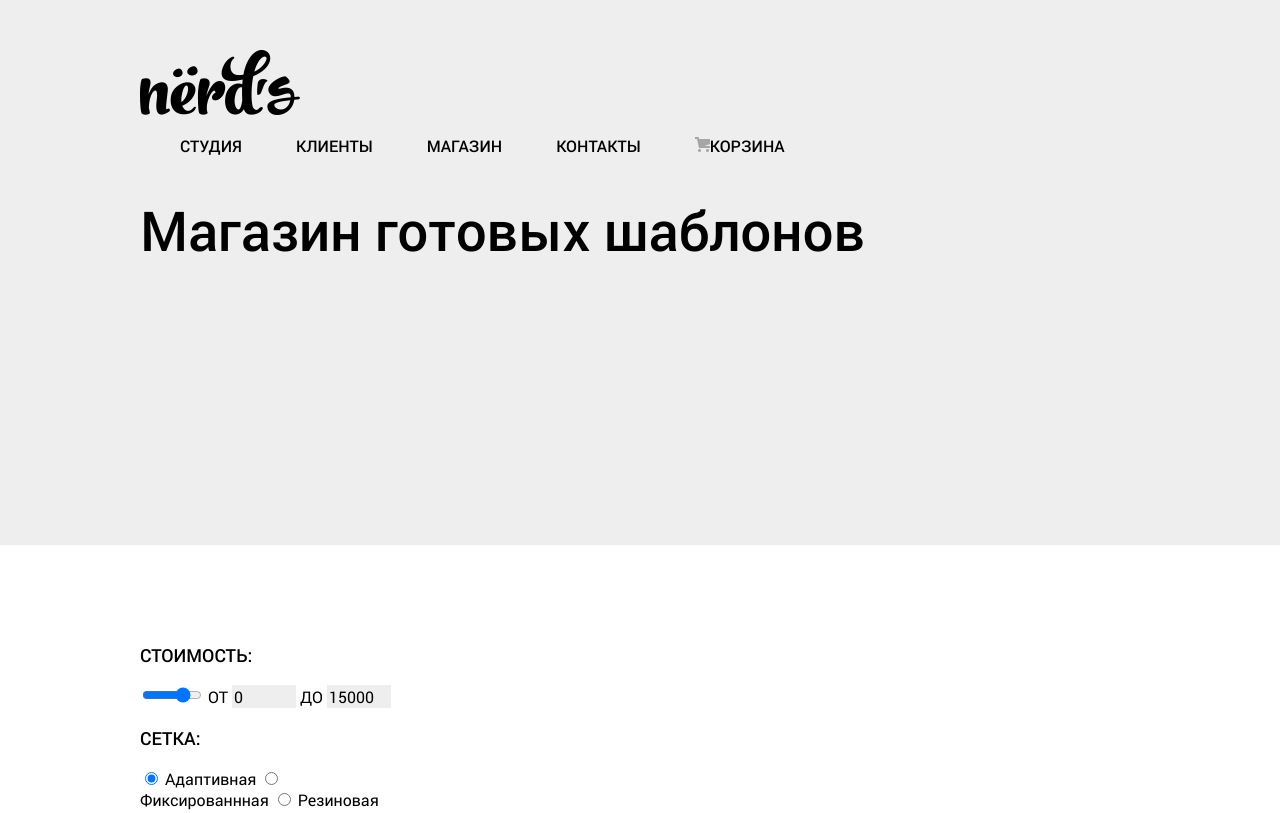
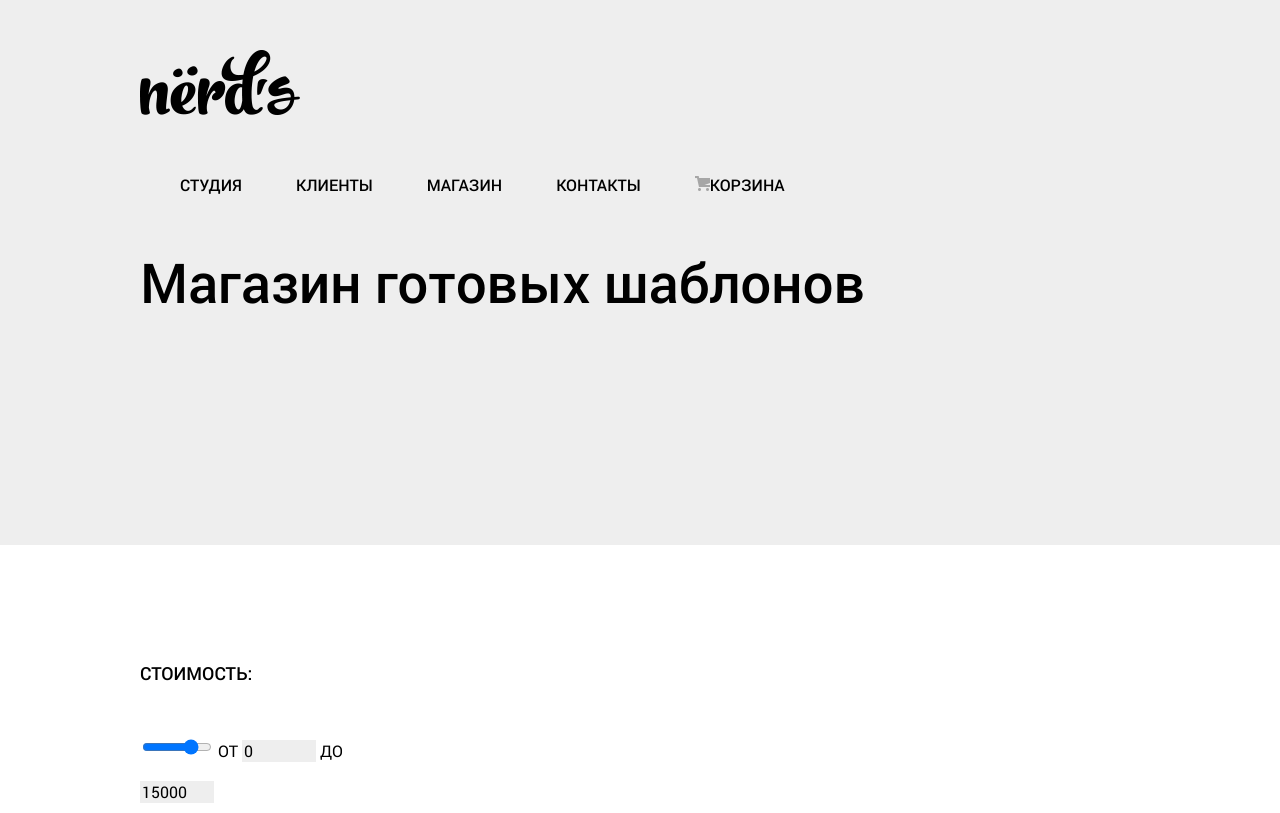
Before and after one commit to Anthonyboo/Nerds, a plain HTML site: page catalog.html in a window 1280 px wide. Shown: the top 813 px of the page. Drawn offline with Linux system fonts and the light colour scheme.

Commit message:
Исправил шрифты
line-height: указан неверно

```diff
--- a/css/style.css
+++ b/css/style.css
@@ -52,46 +52,58 @@ button.active {
 /* ЗАГОЛОВКИ И ТЕКСТ */
 
 h1 {
-  font: 55px RobotoMedium;
+  font-family: "RobotoMedium", Arial, Helvetica, sans-serif;
+  font-size: 55px;
+  font-weight: 500;
+  line-height: calc(60/55);
 }
 
 h2{
-  font: 36px RobotoMedium;
-}
-
-.form-group h2 {
-
+  font-family: "RobotoMedium", Arial, Helvetica, sans-serif;
+  font-size: 36px;
+  font-weight: 500;
+  line-height: calc(60/36);
 }
 
 h3 {
-  font: 18px RobotoMedium;
+  font-family: "RobotoMedium", Arial, Helvetica, sans-serif;
+  font-size: 18px;
+  font-weight: 500;
+  line-height: calc(60/18);
   text-transform: uppercase;
 }
 
 h4 {
-  font: 16px RobotoMedium;
+  font-family: "RobotoMedium", Arial, Helvetica, sans-serif;
+  font-size: 16px;
+  font-weight: 500;
+  line-height: calc(60/16);
   text-transform: uppercase;
 }
 
 /* ССЫЛКИ И ЛЕЙБЛЫ */
 
 p,
-label {
-  font: 16px RobotoRegular;
+label,
+.warp label,
+.warp input {
+  font-family: "RobotoRegular", Arial, Helvetica, sans-serif;
+  font-size: 16px;
+  font-weight: 300;
+  line-height: calc(60/16);
   color: black;
 }
 
-.warp label {
-  font: 16px RobotoRegular;
+.warp label,
+.warp input {
   text-transform: uppercase;
 }
 
 .warp input {
-  font: 16px RobotoRegular;
-  text-transform: uppercase;
   background-color: #eeeeee;
   border: 0px;
-  width: 60px;
+  height: 20px;
+  width: 70px;
   display:inline-block;
 }
 
@@ -101,7 +113,10 @@ label {
 }
 
 a {
-  font: 16px RobotoMedium;
+  font-family: "RobotoMedium", Arial, Helvetica, sans-serif;
+  font-size: 16px;
+  font-weight: 500;
+  line-height: calc(60/16);
   text-decoration: none;
   text-transform: uppercase;
   color: black;
@@ -109,13 +124,15 @@ a {
 
 a p,
 .description p {
-  font: 16px RobotoRegular;
+  font-family: "RobotoRegular", Arial, Helvetica, sans-serif;
+  font-size: 16px;
+  font-weight: 300;
+  line-height: calc(60/16);
   text-transform: none;
   color: #d6d6d6;
 }
 
 .catalog-item p {
-  font: 16px RobotoRegular;
   color: #666666;
 }
 
```
